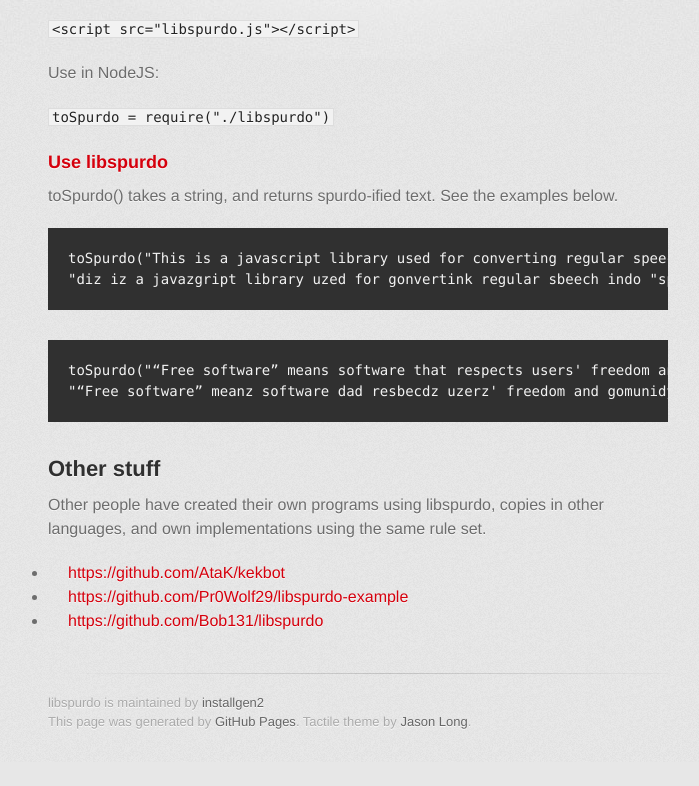
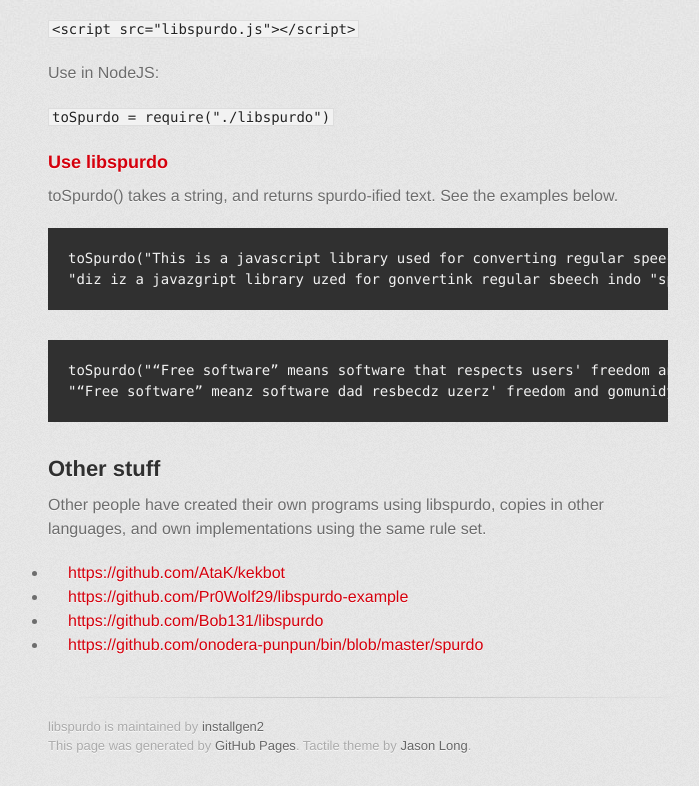
Before and after one commit to chuckhousley/libspurdo, a plain HTML site: page index.html in a window 1280 px wide. Shown: the part 514-1300 px from the top of the page, without its empty margins (282-981 px from the left). Before the commit the page ends 1276 px from the top, so only its background shows below. Drawn offline with Linux system fonts and the light colour scheme; a web font is replaced by a local one.

```diff
--- a/index.html
+++ b/index.html
@@ -72,6 +72,7 @@
 <li><a href="https://github.com/AtaK/kekbot">https://github.com/AtaK/kekbot</a></li>
 <li><a href="https://github.com/Pr0Wolf29/libspurdo-example">https://github.com/Pr0Wolf29/libspurdo-example</a></li>
 <li><a href="https://github.com/Bob131/libspurdo">https://github.com/Bob131/libspurdo</a></li>
+<li><a href="https://github.com/onodera-punpun/bin/blob/master/spurdo">https://github.com/onodera-punpun/bin/blob/master/spurdo</a></li>
 </ul>
         </section>
 
```
Also changed, not shown: params.json (+1 -1 lines).
